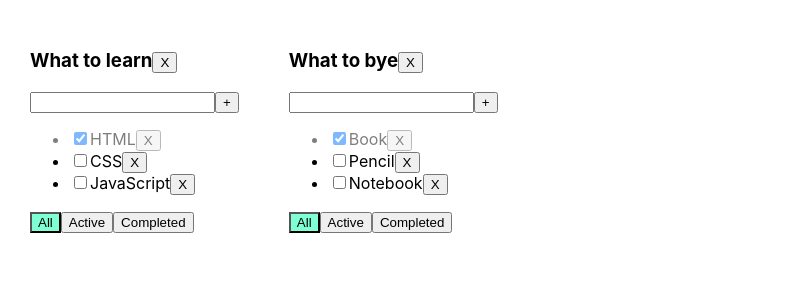
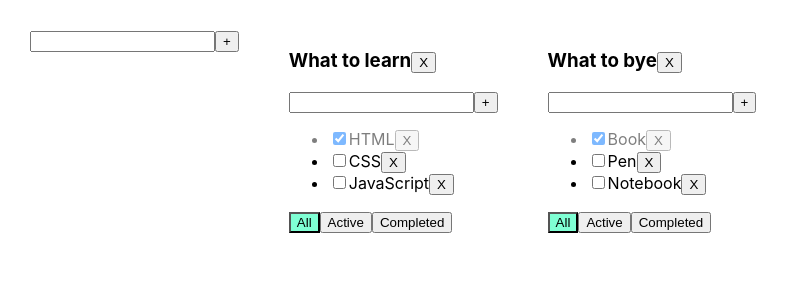
Before and after one commit to makcsholonik/todolist, a React (Create React App) app: page / in a window 1280 px wide. Shown: the top 300 px of the page, without its empty margins (0-789 px from the left). Built offline with nearby package versions, Linux system fonts and the light colour scheme.

Commit message:
06 (AddItemForm, EditableSpan)

```diff
--- /dev/null
+++ b/src/AddItemForm.tsx
@@ -0,0 +1,42 @@
+import React, { ChangeEvent, KeyboardEvent, useState } from "react";
+
+type PropsType = {
+	addItem : ( title : string ) => void
+}
+
+export function AddItemForm ( props : PropsType ) {
+
+	const [title, setTitle] = useState ( "" );
+	const [error, setError] = useState<string | null> ( null )
+
+	const onNewTitleChangeHandler = ( e : ChangeEvent<HTMLInputElement> ) => {
+		setTitle ( e.currentTarget.value )
+	};
+	const onKeyPressHandler = ( e : KeyboardEvent<HTMLInputElement> ) => {
+		setError ( null );
+		if (e.charCode === 13) {
+			addTask ();
+		}
+	};
+	const addTask = () => {
+		if (title.trim () !== "") {
+			props.addItem ( title.trim () );
+			setTitle ( "" );
+		} else {
+			setError ( "Title is required" )
+		}
+	};
+
+	return (
+		<div>
+			<input
+				value={ title }
+				onChange={ onNewTitleChangeHandler }
+				onKeyPress={ onKeyPressHandler }
+				className={ error ? "error" : "" }
+			/>
+			<button onClick={ addTask }>+</button>
+			{ error && <div className="error-message">{ error }</div> }
+		</div>
+	)
+}
--- a/src/App.tsx
+++ b/src/App.tsx
@@ -1,103 +1,140 @@
-import React, {useState} from 'react';
+import React, { useState } from 'react';
 import './App.css';
-import {Todolist} from "./Todolist";
-import {v1} from "uuid";
+import { TasksType, Todolist } from "./Todolist";
+import { v1 } from "uuid";
+import { AddItemForm } from "./AddItemForm";
 
 export type FilteredType = "all" | "active" | "completed";
 export type TodolistType = {
-	id: string
-	title: string
-	filter: FilteredType
+	id : string
+	title : string
+	filter : FilteredType
+}
+export type TaskStateType = {
+	[ key : string ] : Array<TasksType>
 }
 
-export function App() {
+export function App () {
 
-	function removeTask(id: string, todolistId: string) {
-		let todolistTasks = tasks[todolistId];
-		tasks[todolistId] = todolistTasks.filter(t => t.id !== id);
-		setTasks({...tasks});
+	function removeTask ( id : string, todolistId : string ) {
+		let todolistTasks = tasks[ todolistId ];
+		tasks[ todolistId ] = todolistTasks.filter ( t => t.id !== id );
+		setTasks ( { ...tasks } );
 	}
 
-	function addTask(title: string, todolistId: string) {
-		let todolistTasks = tasks[todolistId];
-		let newTask = {id: v1(), title: title, isDone: false};
-		tasks[todolistId] = [newTask, ...todolistTasks];
-		setTasks({...tasks});
+	function addTask ( title : string, todolistId : string ) {
+		let todolistTasks = tasks[ todolistId ];
+		let newTask = { id:v1 (), title:title, isDone:false };
+		tasks[ todolistId ] = [newTask, ...todolistTasks];
+		setTasks ( { ...tasks } );
 	}
 
-	function changeTask(taskId: string, isDone: boolean, todolistId: string) {
-		let todolistTasks = tasks[todolistId];
-		let task = todolistTasks.find(t => t.id === taskId);
+	function changeTaskStatus ( id : string, isDone : boolean, todolistId : string ) {
+		// достаём нужный массив по todolistId
+		let todolistTasks = tasks[ todolistId ];
+		// найдём нужную таску
+		let task = todolistTasks.find ( t => t.id === id );
+		// изменим таску если она нашлась
 		if (task) {
 			task.isDone = isDone;
 		}
-		setTasks({...tasks});
+		setTasks ( { ...tasks } );
+	}
+	function changeTaskTitle ( id : string, newTitle : string, todolistId : string ) {
+		let todolistTasks = tasks[ todolistId ];
+		let task = todolistTasks.find ( t => t.id === id );
+		if (task) {
+			task.title = newTitle;
+		}
+		setTasks ( { ...tasks } );
 	}
 
-	function changeFilter(value: FilteredType, todolistId: string) {
-		let todolistFilter = todolist.find(tl => tl.id === todolistId);
+	function changeFilter ( value : FilteredType, todolistId : string ) {
+		let todolistFilter = todolists.find ( tl => tl.id === todolistId );
 		if (todolistFilter) {
 			todolistFilter.filter = value;
-			setTodolist([...todolist]);
+			setTodolists ( [...todolists] );
 		}
 	}
 
-	function removeTodolist(todolistId: string) {
-		let filteredTodolist = todolist.filter(tl => tl.id !== todolistId);
-		setTodolist(filteredTodolist);
-		delete tasks[todolistId];
-		setTasks({...tasks});
+	function removeTodolist ( id : string ) {
+		let filteredTodolist = todolists.filter ( tl => tl.id !== id );
+		setTodolists ( filteredTodolist );
+		delete tasks[ id ];
+		setTasks ( { ...tasks } );
 	}
 
-	const todolistId1 = v1();
-	const todolistId2 = v1();
+	function changeTodolistTitle ( id : string, newTitle : string ) {
+		const todolist = todolists.find ( tl => tl.id === id );
+		if (todolist) {
+			todolist.title = newTitle;
+			setTodolists ( [...todolists] );
+		}
+	}
 
-	// массив todolist'ов
-	const [todolist, setTodolist] = useState<Array<TodolistType>>([
-		{id: todolistId1, title: "What to learn", filter: "all"},
-		{id: todolistId2, title: "What to bye", filter: "all"},
-	])
+	const todolistId1 = v1 ();
+	const todolistId2 = v1 ();
 
-	const [tasks, setTasks] = useState({
-		[todolistId1]: [
-			{id: v1(), title: "HTML", isDone: true},
-			{id: v1(), title: "CSS", isDone: false},
-			{id: v1(), title: "JavaScript", isDone: false},
+	// массив тудулистов
+	const [todolists, setTodolists] = useState<Array<TodolistType>> ( [
+		{ id:todolistId1, title:"What to learn", filter:"all" },
+		{ id:todolistId2, title:"What to bye", filter:"all" },
+	] )
+
+	// ассоциативный массив
+	const [tasks, setTasks] = useState<TaskStateType> ( {
+		[ todolistId1 ]:[
+			{ id:v1 (), title:"HTML", isDone:true },
+			{ id:v1 (), title:"CSS", isDone:false },
+			{ id:v1 (), title:"JavaScript", isDone:false },
 		],
-		[todolistId2]: [
-			{id: v1(), title: "Book", isDone: true},
-			{id: v1(), title: "Pencil", isDone: false},
-			{id: v1(), title: "Notebook", isDone: false},
+		[ todolistId2 ]:[
+			{ id:v1 (), title:"Book", isDone:true },
+			{ id:v1 (), title:"Pen", isDone:false },
+			{ id:v1 (), title:"Notebook", isDone:false },
 		],
-	})
+	} )
+
+	function addTodolist ( title : string ) {
+		let todolist : TodolistType = { id:v1 (), filter:"all", title:title };
+		setTodolists ( [todolist, ...todolists] );
+		setTasks ( {
+			...tasks,
+			[ todolist.id ]:[]
+		} )
+	}
+
 
 	return (
 		<div className="App">
+			<AddItemForm addItem={ addTodolist }/>
 			{
-				todolist.map(tl => {
-					let allTodolistTasks = tasks[tl.id]
+				todolists.map ( tl => {
+					let allTodolistTasks = tasks[ tl.id ]
 					let tasksForTodolist = allTodolistTasks;
 					if (tl.filter === "completed") {
-						tasksForTodolist = allTodolistTasks.filter(t => t.isDone);
+						tasksForTodolist = allTodolistTasks.filter ( t => t.isDone );
 					}
 					if (tl.filter === "active") {
-						tasksForTodolist = allTodolistTasks.filter(t => !t.isDone);
+						tasksForTodolist = allTodolistTasks.filter ( t => !t.isDone );
 					}
 					return (
 						<Todolist
-							key={tl.id} // обязательно при .map
-							id={tl.id}
-							title={tl.title}
-							tasks={tasksForTodolist}
-							removeTask={removeTask}
-							changeFilter={changeFilter}
-							addTask={addTask}
-							changeTask={changeTask}
-							filter={tl.filter}
-							removeTodolist={removeTodolist}
+							key={ tl.id } // обязательно при .map
+							id={ tl.id }
+							title={ tl.title }
+							tasks={ tasksForTodolist }
+							removeTask={ removeTask }
+							changeFilter={ changeFilter }
+							addTask={ addTask }
+							changeTaskStatus={ changeTaskStatus }
+							changeTaskTitle={ changeTaskTitle }
+							filter={ tl.filter }
+							removeTodolist={ removeTodolist }
+							changeTodolistTitle={ changeTodolistTitle }
 						/>
 					)
-				})
+				} )
 			}
 		</div>
 	);
--- /dev/null
+++ b/src/EditableSpan.tsx
@@ -0,0 +1,28 @@
+import React, { ChangeEvent, useState } from "react";
+
+type EditableSpanType = {
+	title : string
+	onChange : ( newTitle : string ) => void
+}
+
+export function EditableSpan ( props : EditableSpanType ) {
+
+	let [editMode, setEditMode] = useState ( false );
+	let [title, setTitle] = useState ( "" );
+
+	const activeEditMode = () => {
+		setEditMode ( true );
+		setTitle ( props.title )
+	}
+	const activeViewMode = () => {
+		setEditMode ( false );
+		props.onChange ( title )
+	}
+	const onChangeTitleHandler = ( e : ChangeEvent<HTMLInputElement> ) => setTitle ( e.currentTarget.value );
+
+	return (
+		editMode
+			? <input onBlur={ activeViewMode } onChange={ onChangeTitleHandler } value={ title } autoFocus/>
+			: <span onDoubleClick={ activeEditMode }>{ props.title }</span>
+	)
+}
--- a/src/Todolist.tsx
+++ b/src/Todolist.tsx
@@ -1,107 +1,82 @@
-import React, {ChangeEvent, KeyboardEvent, useState} from "react";
-import {FilteredType} from "./App";
+import React, { ChangeEvent } from "react";
+import { FilteredType } from "./App";
+import { AddItemForm } from "./AddItemForm";
+import { EditableSpan } from "./EditableSpan";
 
 export type TasksType = {
-	id: string
-	title: string
-	isDone: boolean
+	id : string
+	title : string
+	isDone : boolean
+}
+export type TodolistType = {
+	id : string
+	title : string
+	tasks : Array<TasksType>
+	removeTask : ( id : string, todolistId : string ) => void
+	changeFilter : ( value : FilteredType, todolistId : string ) => void
+	addTask : ( title : string, todolistId : string ) => void
+	changeTaskStatus : ( id : string, isDone : boolean, todolistId : string ) => void
+	changeTaskTitle : ( id : string, newTitle : string, todolistId : string ) => void
+	filter : FilteredType
+	removeTodolist : ( id : string ) => void
+	changeTodolistTitle : ( id : string, newTitle : string ) => void
 }
 
-export type TodolistType = {
-	id: string
-	title: string
-	tasks: Array<TasksType>
-	removeTask: (id: string, todolistId: string) => void
-	changeFilter: (value: FilteredType, todolistId: string) => void
-	addTask: (title: string, todolistId: string) => void
-	changeTask: (taskId: string, isDone: boolean, todolistId: string) => void
-	filter: FilteredType
-	removeTodolist: (todolistId: string) => void
-}
+export function Todolist ( props : TodolistType ) {
 
-export function Todolist(props: TodolistType) {
+	const onAllClickHandler = () => {props.changeFilter ( "all", props.id )};
+	const onActiveClickHandler = () => {props.changeFilter ( "active", props.id )};
+	const onCompletedClickHandler = () => {props.changeFilter ( "completed", props.id )};
+	const removeTodolist = () => {props.removeTodolist ( props.id )};
+	const changeTodolistTitle = ( newTitle : string ) => {props.changeTodolistTitle ( props.id, newTitle )};
 
-	const [newTaskTitle, setNewTaskTitle] = useState("");
-	const [error, setError] = useState<string | null>(null)
-	const onNewTitleChangeHandler = (e: ChangeEvent<HTMLInputElement>) => {
-		setNewTaskTitle(e.currentTarget.value)
-	};
-	const onKeyPressHandler = (e: KeyboardEvent<HTMLInputElement>) => {
-		setError(null);
-		if (e.ctrlKey && e.charCode === 13) {
-			props.addTask(newTaskTitle, props.id);
-			setNewTaskTitle("");
-		}
-	};
-	const addTask = () => {
-		if (newTaskTitle.trim() !== "") {
-			props.addTask(newTaskTitle.trim(), props.id);
-			setNewTaskTitle("");
-		} else {
-			setError("Title is required")
-		}
-	};
-	const onAllClickHandler = () => {
-		props.changeFilter("all", props.id)
-	};
-	const onActiveClickHandler = () => {
-		props.changeFilter("active", props.id)
-	};
-	const onCompletedClickHandler = () => {
-		props.changeFilter("completed", props.id)
-	};
-
-	const removeTodolist = () => {
-		props.removeTodolist(props.id);
+	// создаём обёртку и передаём её дальше в компонетну <AddItemForm>
+	const addItem = ( title : string ) => {
+		props.addTask ( title, props.id );
 	}
 
 	return (
 		<div>
-			<h3>{props.title}
-				<button onClick={removeTodolist}>X</button>
+			<h3>
+				<EditableSpan title={ props.title } onChange={ changeTodolistTitle }/>
+				<button onClick={ removeTodolist }>X</button>
 			</h3>
-			<div>
-				<input
-					value={newTaskTitle}
-					onChange={onNewTitleChangeHandler}
-					onKeyPress={onKeyPressHandler}
-					className={error ? "error" : ""}
-				/>
-				<button onClick={addTask}>+</button>
-				{error && <div className="error-message">{error}</div>}
-			</div>
+			<AddItemForm addItem={ addItem }/>
 			<ul>
 				{
-					props.tasks.map(t => {
+					props.tasks.map ( t => {
 						const onRemoveHandler = () => {
-							props.removeTask(t.id, props.id)
-						}
-						const onChangeHandler = (e: ChangeEvent<HTMLInputElement>) => {
-							props.changeTask(t.id, e.currentTarget.checked, props.id)
-						}
+							props.removeTask ( t.id, props.id )
+						};
+						const onChangeHandler = ( e : ChangeEvent<HTMLInputElement> ) => {
+							props.changeTaskStatus ( t.id, e.currentTarget.checked, props.id )
+						};
+						const onChangeTitleHandler = ( newTitle : string ) => {
+							props.changeTaskTitle ( t.id, newTitle, props.id );
+						};
 						return (
-							<li key={t.id} className={t.isDone ? "is-done" : ""}>
+							<li key={ t.id } className={ t.isDone ? "is-done" : "" }>
 								<input
 									type="checkbox"
-									checked={t.isDone}
-									onChange={onChangeHandler}
+									checked={ t.isDone }
+									onChange={ onChangeHandler }
 								/>
-								<span>{t.title}</span>
-								<button onClick={onRemoveHandler}>X
+								<EditableSpan title={ t.title } onChange={ onChangeTitleHandler }/>
+								<button onClick={ onRemoveHandler }>X
 								</button>
 							</li>
 						)
-					})
+					} )
 				}
 			</ul>
 			<div>
-				<button className={props.filter === "all" ? "active-filter" : ""} onClick={onAllClickHandler}>All
+				<button className={ props.filter === "all" ? "active-filter" : "" } onClick={ onAllClickHandler }>All
 				</button>
-				<button className={props.filter === "active" ? "active-filter" : ""}
-						onClick={onActiveClickHandler}>Active
+				<button className={ props.filter === "active" ? "active-filter" : "" }
+						  onClick={ onActiveClickHandler }>Active
 				</button>
-				<button className={props.filter === "completed" ? "active-filter" : ""}
-						onClick={onCompletedClickHandler}>Completed
+				<button className={ props.filter === "completed" ? "active-filter" : "" }
+						  onClick={ onCompletedClickHandler }>Completed
 				</button>
 			</div>
 		</div>
```
